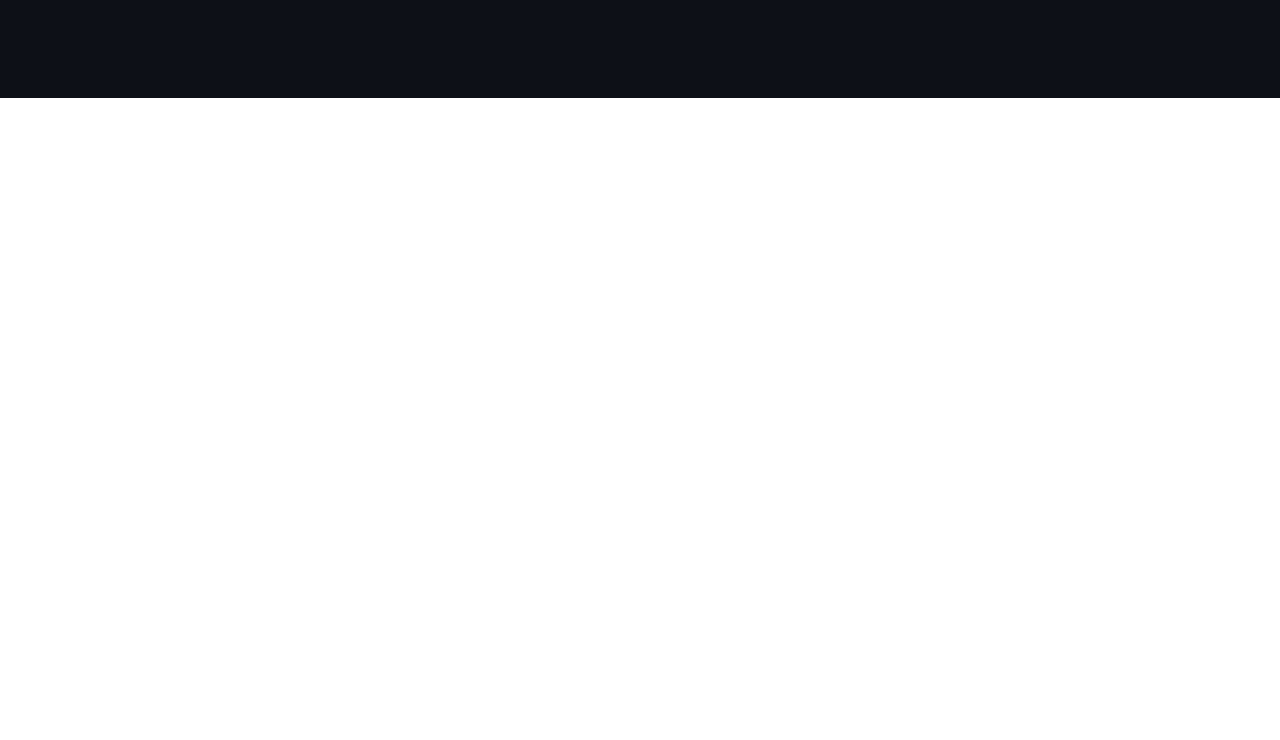
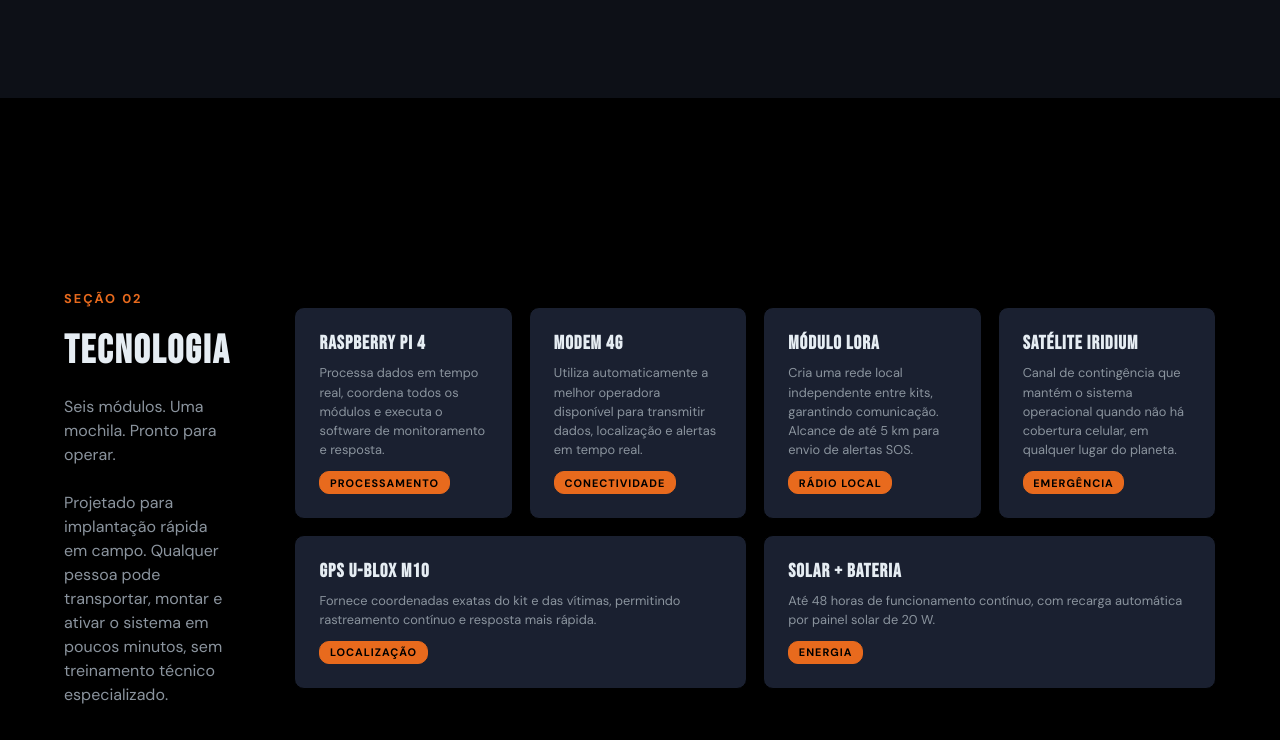
Before and after one commit to SpaceConnect-DisasterLink/landing-page, a plain HTML site: page index.html in a window 1280 px wide. Shown: the part 1569-2309 px from the top of the page. Before the commit the page ends 1667 px from the top, so only its background shows below. Drawn offline with Linux system fonts and the light colour scheme.

Commit message:
feat: add technology section

```diff
--- a/css/style.css
+++ b/css/style.css
@@ -212,3 +212,68 @@ nav ul a:hover {
   object-fit: cover;
   border-radius: 12px;
 }
+
+/*tecnologia*/
+.tecnologia {
+  background-color: var(--fundo1);
+  height: var(--altura);
+  padding: 0 4rem;
+  align-items: center;
+  display: flex;
+  gap: 4rem;
+}
+
+.container-tecnologia {
+  display: flex;
+  flex-wrap: wrap;
+  gap: 1rem;
+}
+
+.card-tecnologia {
+  background-color: var(--card);
+  border: 1px solid var(--fundo1);
+  border-radius: 10px;
+  min-width: 200px;
+  padding: 1.5rem;
+  flex-direction: column;
+  display: flex;
+  flex: 1;
+  gap: 0.5rem;
+  transition:
+    border-color 0.2s,
+    transform 0.2s;
+}
+
+.card-tecnologia:hover {
+  border-color: var(--laranja);
+  transform: translateY(-3px);
+}
+
+.card-tecnologia h3 {
+  font-family: var(--titulo);
+  color: var(--branco);
+  font-size: 1.2rem;
+  letter-spacing: 1px;
+}
+
+.card-tecnologia p {
+  font-family: var(--corpo);
+  color: var(--cinza);
+  font-size: 0.8rem;
+  line-height: 1.5;
+}
+
+.card-tecnologia span {
+  width: fit-content;
+  padding: 0.2rem 0.6rem;
+  margin-top: 0.25rem;
+  background-color: var(--laranja);
+  border: 1px solid var(--laranja);
+  border-radius: 10px;
+  font-family: var(--corpo);
+  color: var(--fundo1);
+  font-size: 0.68rem;
+  font-weight: 700;
+  text-transform: uppercase;
+  letter-spacing: 1px;
+}
--- a/index.html
+++ b/index.html
@@ -79,5 +79,71 @@
       </div>
     </section>
 
+    <!--tecnologia-->
+    <section id="tecnologia">
+      <div class="tecnologia">
+        <div class="conteudo">
+          <span>Seção 02</span>
+          <h2>Tecnologia</h2>
+          <p>Seis módulos. Uma mochila. Pronto para operar.</p>
+          <p>
+            Projetado para implantação rápida em campo. Qualquer pessoa pode
+            transportar, montar e ativar o sistema em poucos minutos, sem
+            treinamento técnico especializado.
+          </p>
+        </div>
+        <div class="container-tecnologia">
+          <div class="card-tecnologia">
+            <h3>Raspberry Pi 4</h3>
+            <p>
+              Processa dados em tempo real, coordena todos os módulos e executa
+              o software de monitoramento e resposta.
+            </p>
+            <span>Processamento</span>
+          </div>
+          <div class="card-tecnologia">
+            <h3>Modem 4G</h3>
+            <p>
+              Utiliza automaticamente a melhor operadora disponível para
+              transmitir dados, localização e alertas em tempo real.
+            </p>
+            <span>Conectividade</span>
+          </div>
+          <div class="card-tecnologia">
+            <h3>Módulo LoRa</h3>
+            <p>
+              Cria uma rede local independente entre kits, garantindo
+              comunicação. Alcance de até 5 km para envio de alertas SOS.
+            </p>
+            <span>Rádio Local</span>
+          </div>
+          <div class="card-tecnologia">
+            <h3>Satélite Iridium</h3>
+            <p>
+              Canal de contingência que mantém o sistema operacional quando não
+              há cobertura celular, em qualquer lugar do planeta.
+            </p>
+            <span>Emergência</span>
+          </div>
+          <div class="card-tecnologia">
+            <h3>GPS u-blox M10</h3>
+            <p>
+              Fornece coordenadas exatas do kit e das vítimas, permitindo
+              rastreamento contínuo e resposta mais rápida.
+            </p>
+            <span>Localização</span>
+          </div>
+          <div class="card-tecnologia">
+            <h3>Solar + Bateria</h3>
+            <p>
+              Até 48 horas de funcionamento contínuo, com recarga automática por
+              painel solar de 20 W.
+            </p>
+            <span>Energia</span>
+          </div>
+        </div>
+      </div>
+    </section>
+
 </body>
 </html>
```
